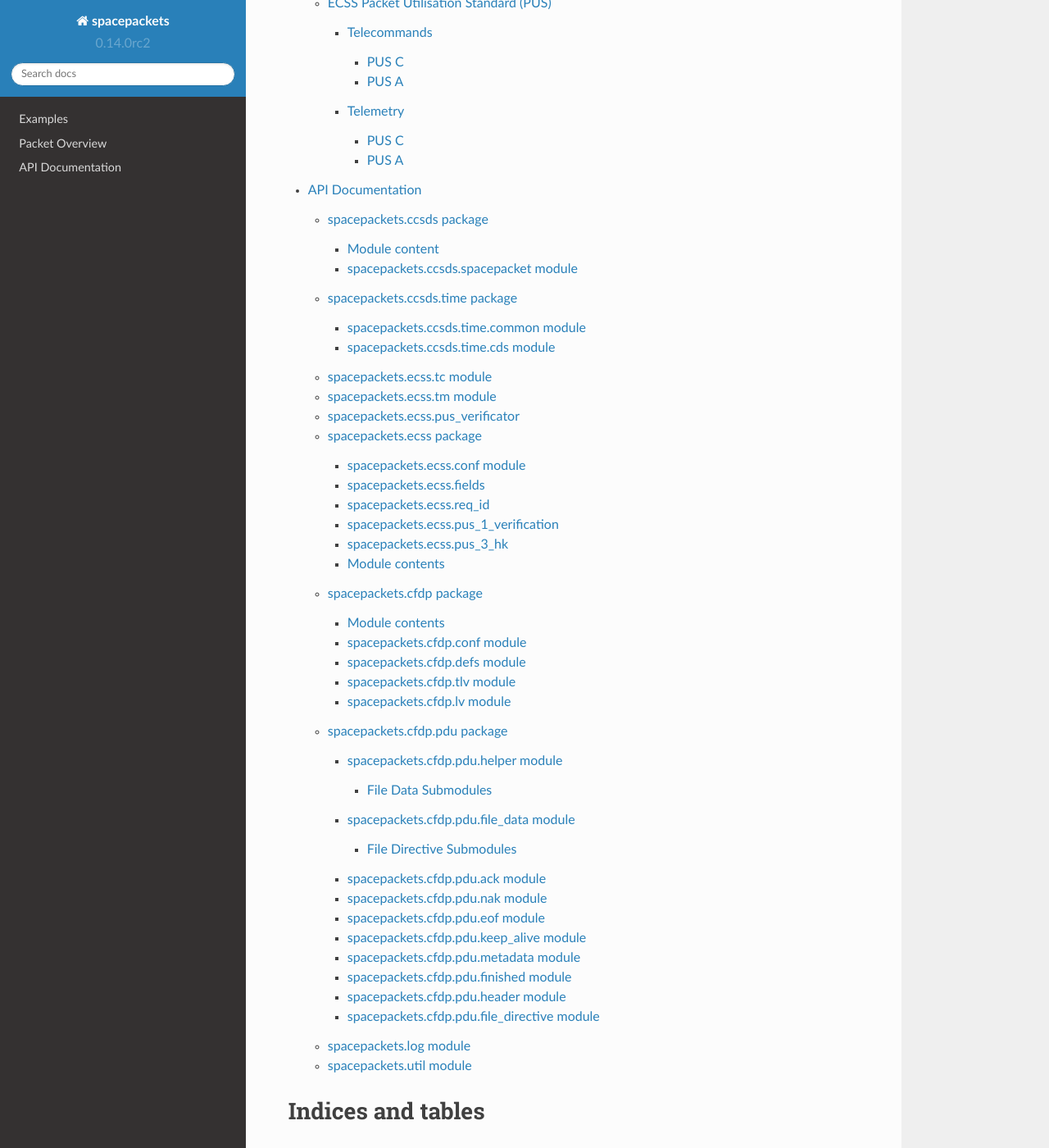
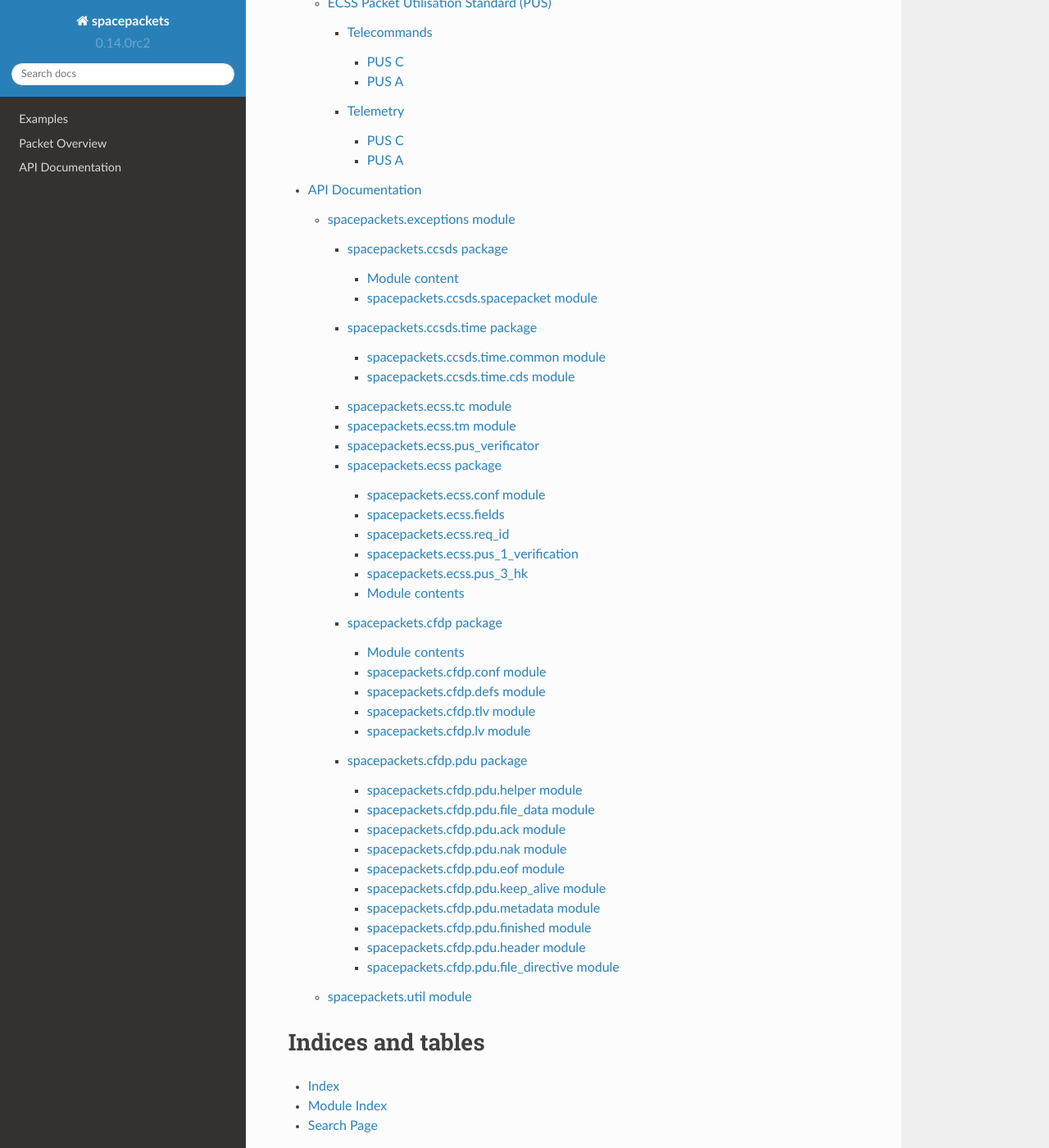
Before and after one commit to us-irs/spacepackets-py, a Sphinx documentation site: the page built from docs/index.rst, in a window 1280 px wide and 1400 px high, scrolled down 958 px. Shown: the whole window at 82% size. Built offline with Sphinx 7.4.7 and the Read the Docs theme 2.0.0, drawn with Linux system fonts in a browser that asks for light colours; part of the change alters nothing that is shown.

```diff
--- a/docs/api.rst
+++ b/docs/api.rst
@@ -16,8 +16,16 @@ can also be set via ``conf`` modules inside each subpackage.
 This package also uses the :py:mod:`logging` package to emmit warnings. The user
 can use the ``log`` module of the package to specify a custom logger name.
 
+spacepackets.exceptions module
+--------------------------------
+
+.. automodule:: spacepackets.exceptions
+   :members:
+   :undoc-members:
+   :show-inheritance:
+
 .. toctree::
-   :maxdepth: 4
+   :maxdepth: 3
 
    api/ccsds
    api/ccsds_time
@@ -27,14 +35,6 @@ can use the ``log`` module of the package to specify a custom logger name.
    api/cfdp
    api/cfdp_pdu
 
-spacepackets.log module
--------------------------
-
-.. automodule:: spacepackets.log
-   :members:
-   :undoc-members:
-   :show-inheritance:
-
 spacepackets.util module
 --------------------------
 
```
